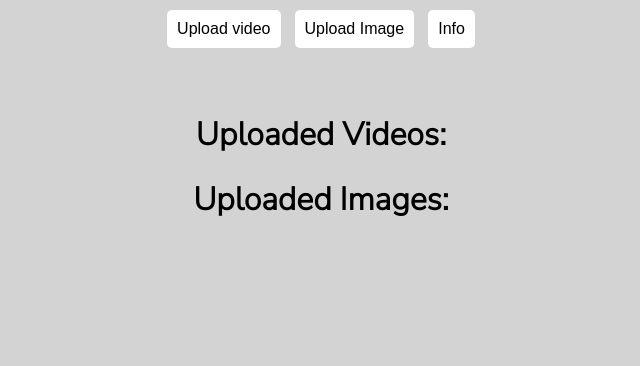
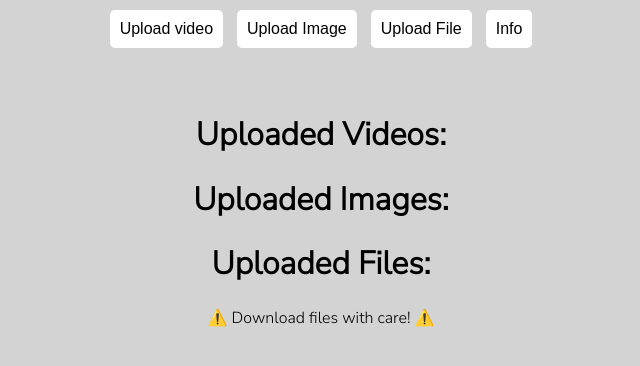
Before and after one commit to logan1376/flask-file-hosting-python, a Flask app: template templates/videos.html in a window 1280 px wide. Shown: the top 366 px of the page, without its empty margins (319-959 px from the left). Run offline with Flask 3, Linux system fonts and the light colour scheme; the template is opened without the code that fills it, so the values that code supplies are empty; parts of the project's set-up code (start-up, migrations or seed data) failed here and were passed over.

Commit message:
Add files via upload

```diff
--- a/templates/videos.html
+++ b/templates/videos.html
@@ -45,7 +45,7 @@
 </head>
 <body>
   <center>
-  <button onclick="window.location.href = '/uploadvideo'" id="back">Upload video</button> <button onclick="window.location.href = '/uploadimage'" id="info">Upload Image</button> <button onclick="window.location.href = '/info'" id="info">Info</button>
+  <button onclick="window.location.href = '/uploadvideo'" id="back">Upload video</button> <button onclick="window.location.href = '/uploadimage'" id="info">Upload Image</button> <button onclick="window.location.href = '/uploadfile'" id="info">Upload File</button> <button onclick="window.location.href = '/info'" id="info">Info</button>
   </center>
   <br>
   <br>
@@ -61,5 +61,12 @@
       <li><a href="/image/{{ image.filename }}" target="_blank">{{ image.filename }}</a></li>
     {% endfor %}
   </ul>
+  <h1>Uploaded Files:</h1>
+  <p>⚠️ Download files with care! ⚠️</p>
+  <ul>
+    {% for file in files %}
+      <li><a href="/file/{{ file.filename }}" target="_blank">{{ file.filename }}</a></li>
+    {% endfor %}
+  </ul>
 </body>
 </html>
```
